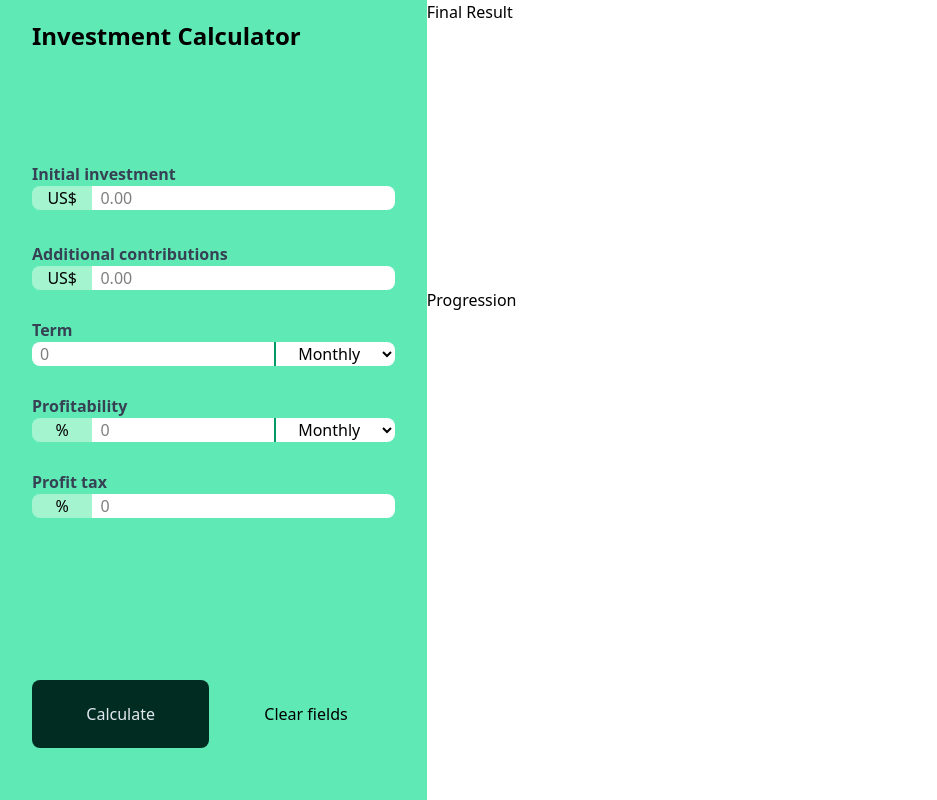
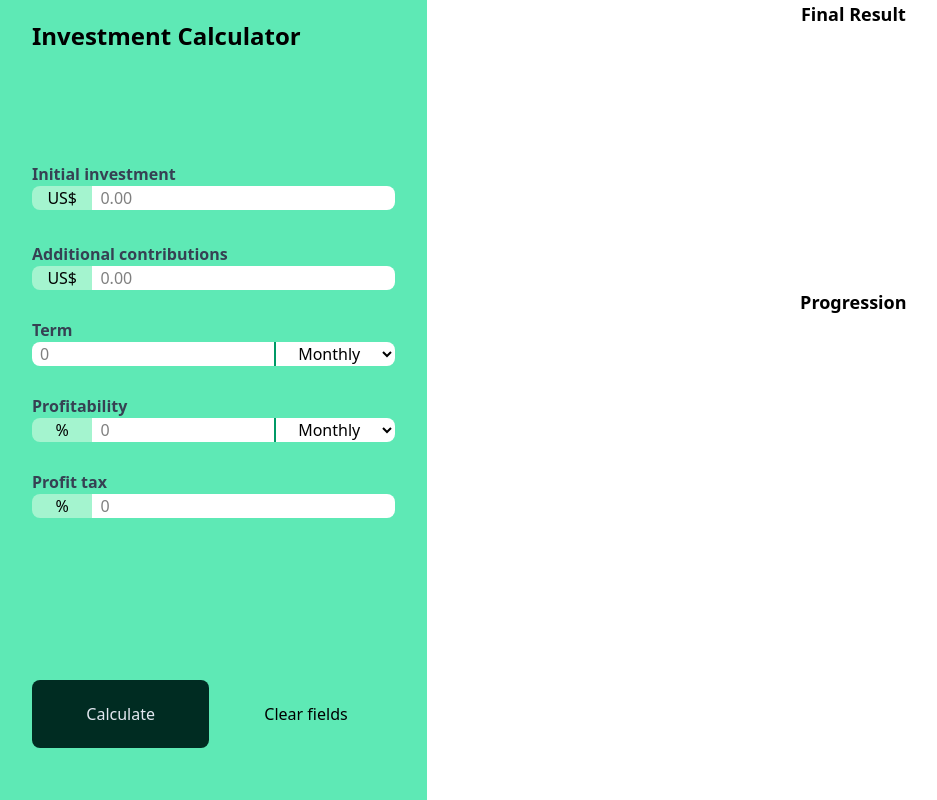
Before and after one commit to rochabaracho/project-investment-calculator, a website built with Vite: page index.html in a window 1280 px wide. Shown: the whole page, without its empty margins (0-937 px from the left). Built offline with nearby package versions, Linux system fonts and the light colour scheme.

Commit message:
styling-the-charts

```diff
--- a/index.html
+++ b/index.html
@@ -158,14 +158,14 @@
         </button>
       </div>
     </aside>
-    <main class="h-full">
-      <section id="charts-container">
-        <div class="h-[36dvh]">
-          <p>Final Result</p>
+    <main class="row-span-2 col-span-2">
+      <section id="charts-container" class="h-full">
+        <div class="h-[36%] flex flex-col items-center pb-10">
+          <p class="font-bold text-lg">Final Result</p>
           <canvas id="final-money-distribution"></canvas>
         </div>
-        <div class="h-[56dvh]">
-          <p>Progression</p>
+        <div class="h-[56%] flex flex-col items-center">
+          <p class="font-bold text-lg">Progression</p>
           <canvas id="progression"></canvas>
         </div>
       </section>
```
